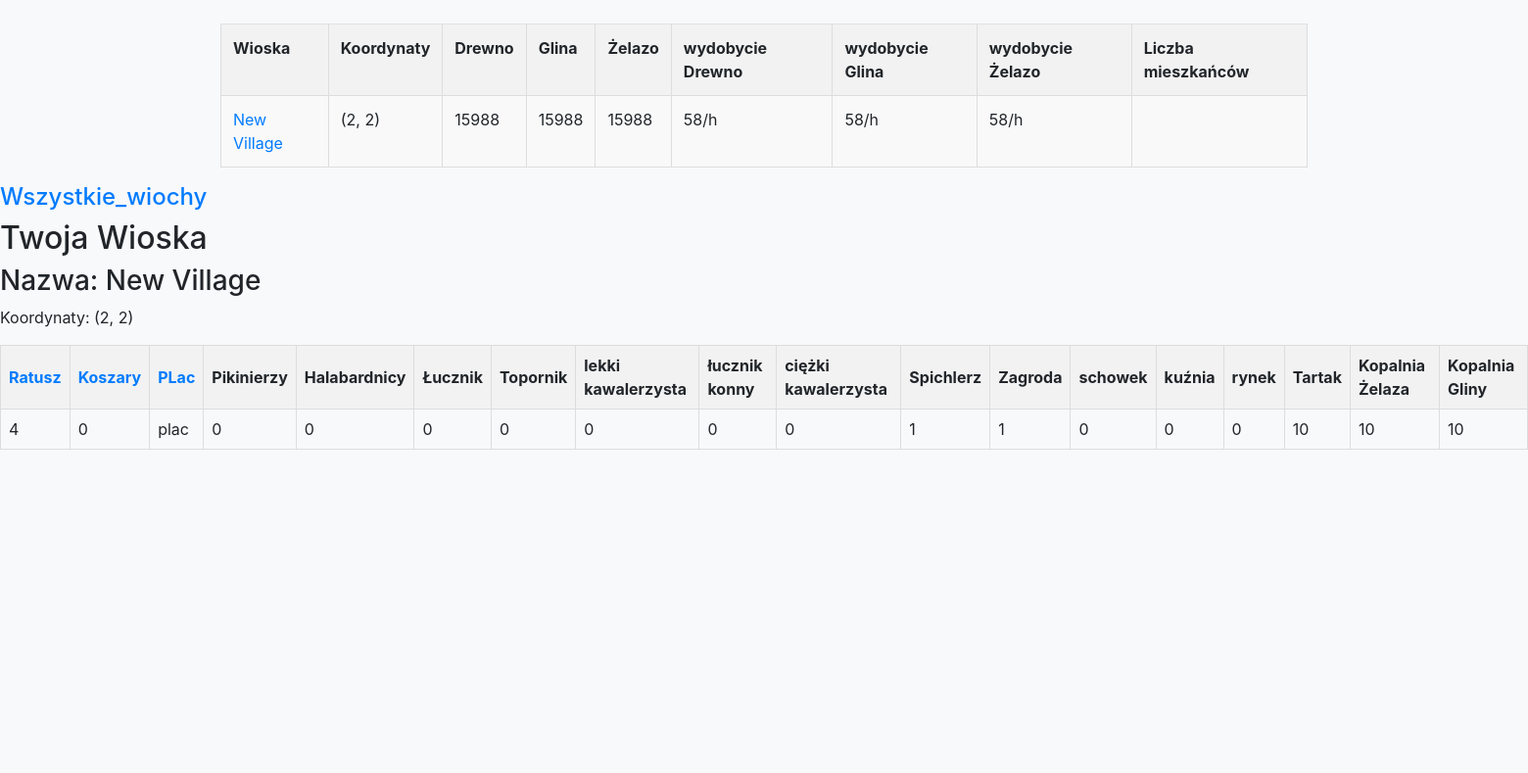
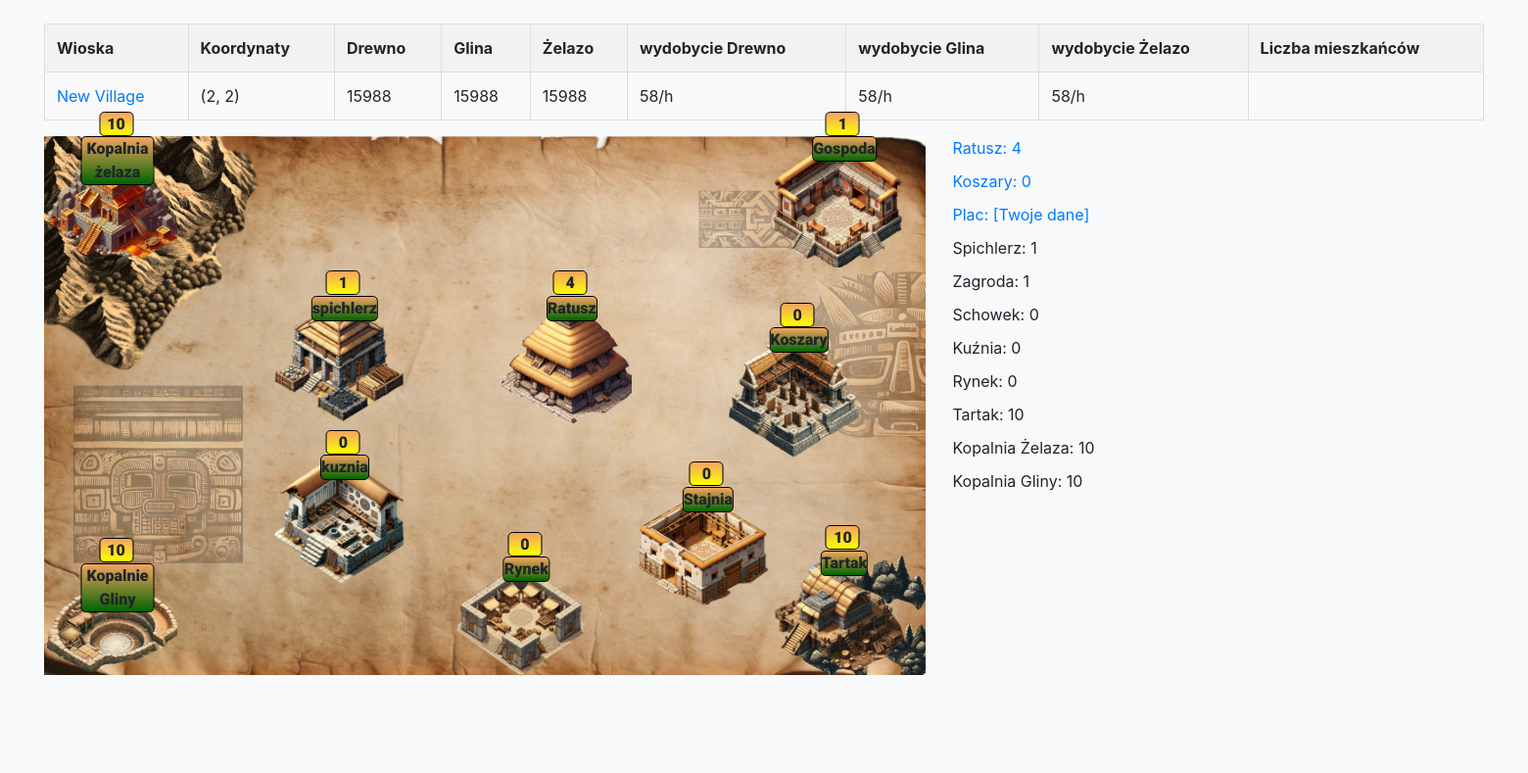
Before and after one commit to Flicksan10/first_django, a Django app: page /plemiona/village_detail/1/ in a window 1560 px wide. Shown: the part 56-845 px from the top of the page at 98% size. Before the commit the page ends 515 px from the top, so only its background shows below. Run offline with Django 4.2, Linux system fonts and the light colour scheme; a user stored in the database is signed in; data comes from the database, SQL or seed files in the repository; both versions use the stored data as it was after the commit; data that the repository does not hold is empty; parts of the project's set-up code (start-up, migrations or seed data) failed here and were passed over; some libraries are stand-ins or nearby versions.

Commit message:
added new background, added new fileds for dispaly name and lvl of buildings

```diff
--- a/plemiona/static/style.css
+++ b/plemiona/static/style.css
@@ -1,3 +1,5 @@
+@import url('https://fonts.googleapis.com/css2?family=Roboto:wght@900&display=swap');
+
 table {
   width: 100%;
   border-collapse: collapse;
@@ -26,80 +28,7 @@ tr:hover {
     color: red;
     font-weight: bold;
   }
-/*.outer-container {*/
-/*    background-image: url('images/username_and_password_image_template_no_fields.jpg');*/
-/*    background-size: cover;*/
-/*    background-repeat: no-repeat;*/
-/*    background-position: center;*/
-/*    max-width: 1000px;*/
-/*    max-height: 1000px;*/
-/*    width: 100%;*/
-/*    height: 100vh;*/
-/*    margin: auto;*/
-/*    display: flex;*/
-/*    justify-content: center;*/
-/*    align-items: center;*/
-/*}*/
 
-/*.login-form {*/
-/*    !*margin-top: 80px; !* Odstęp od góry kontenera *!*!*/
-/*    background-image: url('images/username_and_password_image.jpg');*/
-/*    background-size: cover;*/
-/*    max-width: 540px;*/
-/*    max-height: 340px;*/
-/*    width: 100%;*/
-/*    height: 100vh;*/
-/*    background-repeat: no-repeat;*/
-/*    background-position: center;*/
-/*    !* Dodaj więcej stylów CSS, aby dostosować wygląd formularza *!*/
-/*}*/
-
-/*.login-form label {*/
-/*    display: none; !* Ukrywa etykiety *!*/
-/*}*/
-/*.login-form input {*/
-/*    margin-bottom: 20px;}*/
-
-
-
-
-/*.background-container {*/
-/*    background-image: url('images/username_and_password_image_template_no_fields.jpg');*/
-/*    background-size: cover;*/
-/*    background-repeat: no-repeat;*/
-/*    background-position: center;*/
-/*    position: absolute;*/
-/*    width: 100%;*/
-/*    height: 100%;*/
-/*}*/
-/*.login-form {*/
-/*    background-image: url('images/username_and_password_image.jpg');*/
-/*    max-width: 540px;*/
-/*    max-height: 340px;*/
-/*    width: 100%;*/
-/*    height: 100vh;*/
-/*    display: flex;*/
-/*    justify-content: center;*/
-/*    align-items: center;*/
-/*    position: relative; !* Dodane, aby umożliwić pozycjonowanie absolutne wewnątrz *!*/
-/*}*/
-/*.form-container {*/
-/*    z-index: 1; !* Upewnij się, że formularz jest na wierzchu *!*/
-/*    display: flex;*/
-/*    flex-direction: column;*/
-/*    justify-content: center;*/
-/*    align-items: center;*/
-/*    width: 100%;*/
-/*    height: 100%;*/
-/*}*/
-
-/*.form-container input {*/
-/*    margin-bottom: 20px; !* Odstęp między polami formularza *!*/
-/*}*/
-
-/*.form-container label {*/
-/*    display: none; !* Ukrywa etykiety *!*/
-/*}*/
 .outer-container {
     background-image: url('images/username_and_password_image_template_no_fields.jpg');
     background-size: cover;
@@ -115,41 +44,6 @@ tr:hover {
     align-items: center;
 }
 
-/*.inner-container {*/
-/*    margin-bottom: -20px;*/
-
-/*    !*background-size: cover;*!*/
-/*    background-repeat: no-repeat;*/
-/*    background-position: center;*/
-/*    width: 545px;*/
-/*    height: 344px;*/
-/*    display: flex;*/
-/*    justify-content: center;*/
-/*    align-items: center;*/
-/*    flex-direction: column;*/
-/*}*/
-
-/*.inner-container input {*/
-/*    margin-bottom: 20px; !* Odstęp między polami formularza *!*/
-/*}*/
-
-/*.inner-container label {*/
-/*    display: none; !* Ukrywa etykiety *!*/
-/*}*/
-
-
-/*.form-field_name {*/
-/*    !*margin-bottom: 90px; !* Odstęp między polami formularza *!*!*/
-/*    padding-bottom: 100px;*/
-/*}*/
-
-/*.form-field_pass {*/
-/*   padding-bottom: 100px;*/
-/*}*/
-
-/*.form-field_submit {*/
-/*    padding-bottom: 100px;*/
-/*}*/
 
 .inner-container {
 
@@ -191,10 +85,7 @@ tr:hover {
     background: transparent;
     /*opacity: 0.1;*/
 }
-/*input[type="password"]{*/
-/*   width: 360px;  !* Szerokość przycisku *!*/
-/*    height: 40px;*/
-/*}*/
+
 .login-form_user_pass input[name="username"] {
     width: 400px;  /* Szerokość pola */
     height: 40px;  /* Wysokość pola */
@@ -208,10 +99,7 @@ tr:hover {
     /* Dodatkowe style, jeśli potrzebne, np. styl tekstu, obramowanie itp. */
 }
 
-/*input[type="text"]{*/
-/*   width: 360px;  !* Szerokość przycisku *!*/
-/*    height: 40px;*/
-/*}*/
+
 
 .resource-icon {
   width: 30px;
@@ -219,28 +107,6 @@ tr:hover {
   vertical-align: middle; /* Aby obraz był wyrównany z tekstem */
 }
 
-/*.map-table img {*/
-/*    width: 60px; !* lub inny pożądany rozmiar *!*/
-/*    height: 60px;*/
-/*}*/
-
-/*.map-table {*/
-/*    border-collapse: collapse; !* Usuwa odstępy między komórkami *!*/
-/*    width: 100%; !* Opcjonalnie, aby tabela zajmowała całą dostępną szerokość *!*/
-/*}*/
-
-/*.map-table td {*/
-/*    width: 60px; !* lub inny pożądany rozmiar *!*/
-/*    height: 60px;*/
-/*    padding: 0; !* Usuwa wewnętrzne odstępy komórek *!*/
-/*    margin:  0;*/
-/*}*/
-
-/*.map-icon {*/
-/*    display: block; !* Usuwa domyślny margines dolny obrazków *!*/
-/*    width: 100%; !* Szerokość obrazka dopasowana do szerokości komórki *!*/
-/*    height: auto; !* Wysokość obrazka zachowuje proporcje *!*/
-/*}*/
 .map-container {
     max-width: 600px;
     max-height: 600px;
@@ -338,42 +204,6 @@ tr:hover {
     top: 0; /* Dla numerów kolumn */
 }
 
-
-/*.tooltip {*/
-/*    visibility: hidden;*/
-/*    width: 120px;*/
-/*    background-color: black;*/
-/*    color: white;*/
-/*    text-align: center;*/
-/*    border-radius: 6px;*/
-/*    padding: 5px 0;*/
-/*    position: absolute;*/
-/*    z-index: 1;*/
-/*    bottom: 100%;*/
-/*    left: 50%;*/
-/*    margin-left: -60px;*/
-/*    opacity: 0;*/
-/*    transition: opacity 0.3s;*/
-/*}*/
-
-/*.village-link:hover .tooltip {*/
-/*    visibility: visible;*/
-/*    opacity: 1;*/
-/*}*/
-/*.background-image {*/
-/*    position: absolute;*/
-/*       width: 50px; !* Szerokość obrazka ustawiona na 50px *!*/
-/*    height: 50px; !* Wysokość obrazka ustawiona na 50px *!*/
-/*}*/
-
-/*.foreground-image {*/
-/*    position: absolute; !* Pozycjonowanie absolutne względem kontenera *!*/
-/*    top: 0; !* Ustawia obrazek na górze kontenera *!*/
-/*    left: 0; !* Ustawia obrazek na lewej stronie kontenera *!*/
-/*     width: 50px; !* Szerokość obrazka ustawiona na 50px *!*/
-/*    height: 50px; !* Wysokość obrazka ustawiona na 50px *!*/
-/*}*/
-
 #village-info {
     border: 1px solid #ccc;
     background-color: white;
@@ -381,9 +211,118 @@ tr:hover {
     z-index: 1000;
     opacity: 0;
     transition: opacity 0.5s ease;
-    position: fixed; /* Zmiana z absolute na fixed wpywa na to gdzie informacja o wiosce sie wyswietla */
+    position:static   ; /* Zmiana z absolute na fixed wpywa na to gdzie informacja o wiosce sie wyswietla */
 }
 
 #village-info.visible {
     opacity: 1;
 }
+
+.container {
+    display: flex;
+    justify-content: space-between;
+    align-items: start;
+    width: 100%;
+    max-width: 1500px; /* Możesz dostosować szerokość */
+    /*margin: auto;*/
+}
+.village-info {
+    width: calc(100% - 768px); /* Reszta szerokości minus margines */
+    /*padding: 10px;*/
+    display: flex;
+    flex-direction: column;
+    align-items: start;
+}
+.village-info ul {
+    list-style-type: none; /* Usuwa domyślne punktory listy */
+    padding: 0;
+}
+
+.village-info li {
+    margin-bottom: 10px; /* Odstęp między elementami listy */
+}
+.game-board {
+    position: relative;
+    width: 1200px;
+    height: 650px;
+    /*margin: 20px;*/
+    background-image: url('village_buildings/mapa_2.png');
+    background-repeat: no-repeat;
+    /*background-size: 751px 550px;*/
+}
+.game-piece{
+    width: 150px;
+    height: 150px;
+    position: absolute;
+}
+.game-piece-town_hall{
+    top: 25%;
+    left: 50%;
+}
+.game-piece-granary{
+    top: 25%;
+    left: 25%;
+
+}
+.game-piece-forge{
+    top: 50%;
+    left:25%;
+}
+.game-piece-market{
+    top: 66%;
+    left: 45%;
+}
+.game-piece-barrack{
+    top: 30%;
+    left: 75%;
+}
+.game-piece-stable{
+    top: 55%;
+    left: 65%;
+}
+.game-piece-farm{
+    top: 0%;
+    left: 80%;
+}
+.game-piece-iron_mine{
+    top: 0%;
+    left: 0%;
+}
+.game-piece-clay_pit{
+    top: 67%;
+    left: 0%;
+}
+.game-piece-sawmill{
+    top: 65%;
+    left: 80%;
+}
+.building-name {
+    background: linear-gradient(sandybrown,darkgreen);
+    border-radius: 5px; /* Zaokrąglone rogi */
+    border: 1px solid black; /* Czarna obwódka */
+    text-align: center; /* Wyśrodkowanie tekstu */
+    position: absolute;
+    top: 0%; /* Dostosuj położenie */
+    left: 50%;
+    transform: translateX(-50%);
+    z-index: 1;
+}
+
+.building-level {
+    width: 35px;
+    height: 25px;
+    background: linear-gradient(sandybrown,yellow ); /* Gradient tła */
+    border-radius: 5px;
+    border: 1px solid black;
+    text-align: center;
+    position: absolute;
+    top: -17%; /* Dostosuj położenie */
+    left: 49%;
+    transform: translateX(-50%);
+    z-index: 1;
+}
+
+.building-name, .building-level {
+    font-family: 'Roboto', sans-serif;
+    font-weight: bold; /* Pogrubienie tekstu */
+}
--- a/plemiona/templates/plemiona/village_detail.html
+++ b/plemiona/templates/plemiona/village_detail.html
@@ -4,61 +4,92 @@
     <script src="{% static 'time_calculate.js' %}"></script>
 
     {% if village.user == request.user %}
-        <h4><a href="{% url 'plemiona:get_user_village' %}">Wszystkie_wiochy</a></h4>
+        <!-- Pełne informacje dla właściciela wioski -->
+     <div class="container">
+        <div class="game-board" >
+            <div class="game-piece-town_hall game-piece" >
+                <div class="building-name">Ratusz</div>
+                <div class="building-level">{{ village.town_hall }}</div>
+                <img src="{% static 'village_buildings/town_hall.png' %}" alt="Wioska" class="foreground-image">
+            </div>
+            <div class="game-piece-granary game-piece" >
+                <div class="building-name">spichlerz</div>
+                <div class="building-level">{{ village.granary }}</div>
+                <img src="{% static 'village_buildings/granary_1.png' %}" alt="Wioska" class="foreground-image">
 
-        <h2>Twoja Wioska</h2>
-        <h3>Nazwa: {{ village.village_name }}</h3>
-        <p>Koordynaty: ({{ village.coordinate_x }}, {{ village.coordinate_y }})</p>
+            </div>
+            <div class="game-piece-forge game-piece">
+                <div class="building-name">kuznia</div>
+                <div class="building-level">{{ village.forge }}</div>
+                <img src="{% static 'village_buildings/forge_1.png' %}" alt="Wioska" class="foreground-image">
 
-        <!-- Pełne informacje dla właściciela wioski -->
-        <table>
-            <thead>
-                <tr>
-                    <th><a href="{% url 'plemiona:town_hall_view' village.id %}">Ratusz</a></th>
-                    <th><a href="{% url 'plemiona:barracks_view' village.id %}">Koszary</a></th>
-                    <th><a href="{% url 'plemiona:place_view' village.id %}">PLac</a></th>
-                    <th>Pikinierzy</th>
-                    <th>Halabardnicy</th>
-                    <th>Łucznik</th>
-                    <th>Topornik</th>
-                    <th>lekki kawalerzysta</th>
-                    <th>łucznik konny</th>
-                    <th>ciężki kawalerzysta</th>
-                    <th>Spichlerz</th>
-                    <th>Zagroda</th>
-                    <th>schowek</th>
-                    <th>kuźnia</th>
-                    <th>rynek</th>
-                    <th>Tartak</th>
-                    <th>Kopalnia Żelaza</th>
-                    <th>Kopalnia Gliny</th>
+            </div>
 
-                </tr>
-            </thead>
-            <tbody>
-                    <tr>
-                        <td>{{ village.town_hall }}</td>
-                        <td>{{ village.barracks }}</td>
-                        <td>plac</td>
-                        <td>{{ village.army.pikemen_inside }}</td>
-                        <td>{{ village.army.halberdiers_inside }}</td>
-                        <td>{{ village.army.archer_inside }}</td>
-                        <td>{{ village.army.axeman_inside }}</td>
-                        <td>{{ village.army.light_cavalry_inside }}</td>
-                        <td>{{ village.army.archer_cavalry_inside }}</td>
-                        <td>{{ village.army.heavy_cavalry_inside }}</td>
-                        <td>{{ village.granary }}</td>
-                        <td>{{ village.farm }}</td>
-                        <td>{{ village.cache }}</td>
-                        <td>{{ village.forge }}</td>
-                        <td>{{ village.market }}</td>
-                        <td>{{ village.sawmill }}</td>
-                        <td>{{ village.iron_mine }}</td>
-                        <td>{{ village.clay_pit }}</td>
-                    </tr>
-            </tbody>
-        </table>
+            <div class="game-piece-market game-piece">
+                <div class="building-name">Rynek</div>
+                <div class="building-level">{{ village.market }}</div>
+                <img src="{% static 'village_buildings/market_1.png' %}" alt="Wioska" class="foreground-image">
 
+            </div>
+
+            <div class="game-piece-barrack game-piece" >
+                <div class="building-name">Koszary</div>
+                <div class="building-level">{{ village.barracks }}</div>
+                <img src="{% static 'village_buildings/barrack_1.png' %}" alt="Wioska" class="foreground-image">
+
+            </div>
+
+            <div class="game-piece-stable game-piece" >
+                <div class="building-name">Stajnia</div>
+                <div class="building-level">{{ village.stable }}</div>
+                <img src="{% static 'village_buildings/stable.png' %}" alt="Wioska" class="foreground-image">
+
+            </div>
+            <div class="game-piece-farm game-piece" >
+                <div class="building-name">Gospoda</div>
+                <div class="building-level">{{ village.farm }}</div>
+                <img src="{% static 'village_buildings/farm_1.png' %}" alt="Wioska" class="foreground-image">
+
+            </div>
+            <div class="game-piece-iron_mine game-piece" >
+                <div class="building-name">Kopalnia żelaza</div>
+                <div class="building-level">{{ village.iron_mine }}</div>
+                <img src="{% static 'village_buildings/iron_mine.png' %}" alt="Wioska" class="foreground-image">
+
+            </div>
+            <div class="game-piece-clay_pit game-piece">
+                <div class="building-name">Kopalnie Gliny</div>
+                <div class="building-level">{{ village.clay_pit  }}</div>
+                <img src="{% static 'village_buildings/clay_pit_1.png' %}" alt="Wioska" class="foreground-image">
+
+            </div>
+            <div class="game-piece-sawmill game-piece">
+                <div class="building-name">Tartak</div>
+                <div class="building-level">{{ village.sawmill }}</div>
+                <img src="{% static 'village_buildings/sawmill_1.png' %}" alt="Wioska" class="foreground-image">
+
+            </div>
+            <!-- Powtórz dla innych elementów -->
+        </div>
+         <div class="village-info">
+             <ul>
+                <li><a href="{% url 'plemiona:town_hall_view' village.id %}">Ratusz: {{ village.town_hall }}</a></li>
+                <li><a href="{% url 'plemiona:barracks_view' village.id %}">Koszary: {{ village.barracks }}</a></li>
+                <li><a href="{% url 'plemiona:place_view' village.id %}">Plac: [Twoje dane]</a></li>
+                <li>Spichlerz: {{ village.granary }}</li>
+                <li>Zagroda: {{ village.farm }}</li>
+                <li>Schowek: {{ village.cache }}</li>
+                <li>Kuźnia: {{ village.forge }}</li>
+                <li>Rynek: {{ village.market }}</li>
+                <li>Tartak: {{ village.sawmill }}</li>
+                <li>Kopalnia Żelaza: {{ village.iron_mine }}</li>
+                <li>Kopalnia Gliny: {{ village.clay_pit }}</li>
+            </ul>
+         </div>
+    </div>
+
+
+        {#    <p><img src="{% static 'village_buildings/building_1.png' %}" alt="Wioska" class="foreground-image"></p>#}
         {% if army_tasks %}
             <h3>Zadania Armii</h3>
             <table>
@@ -78,7 +109,8 @@
                         <td>{{ task.defender_village.village_name }}</td>
                         <td>{{ task.departure_time }}</td>
                         <td>{{ task.arrival_time }}</td>
-                    <td id="countdown-{{ forloop.counter }}" data-arrival-time="{{ task.arrival_time|date:"Y-m-d H:i:s" }}"></td>
+                        <td id="countdown-{{ forloop.counter }}"
+                            data-arrival-time="{{ task.arrival_time|date:"Y-m-d H:i:s" }}"></td>
                     </tr>
                 {% endfor %}
                 </tbody>
```
Also changed, not shown: db.sqlite3, plemiona/static/village_buildings/background_village.jpg (added), plemiona/static/village_buildings/background_village2.jpg (added), plemiona/static/village_buildings/barrack_1.png (added), plemiona/static/village_buildings/building_1.png (added), plemiona/static/village_buildings/building_2.png (added), plemiona/static/village_buildings/clay_pit_1.png (added), plemiona/static/village_buildings/farm_1.png (added), plemiona/static/village_buildings/forge_1.png (added), plemiona/static/village_buildings/granary_1.png (added), plemiona/static/village_buildings/iron_mine.png (added), plemiona/static/village_buildings/mapa_2.png (added), plemiona/static/village_buildings/market_1.png (added), plemiona/static/village_buildings/market_2.png (added), 3 more files. Lines whose indentation alone changed are shown as unchanged.
